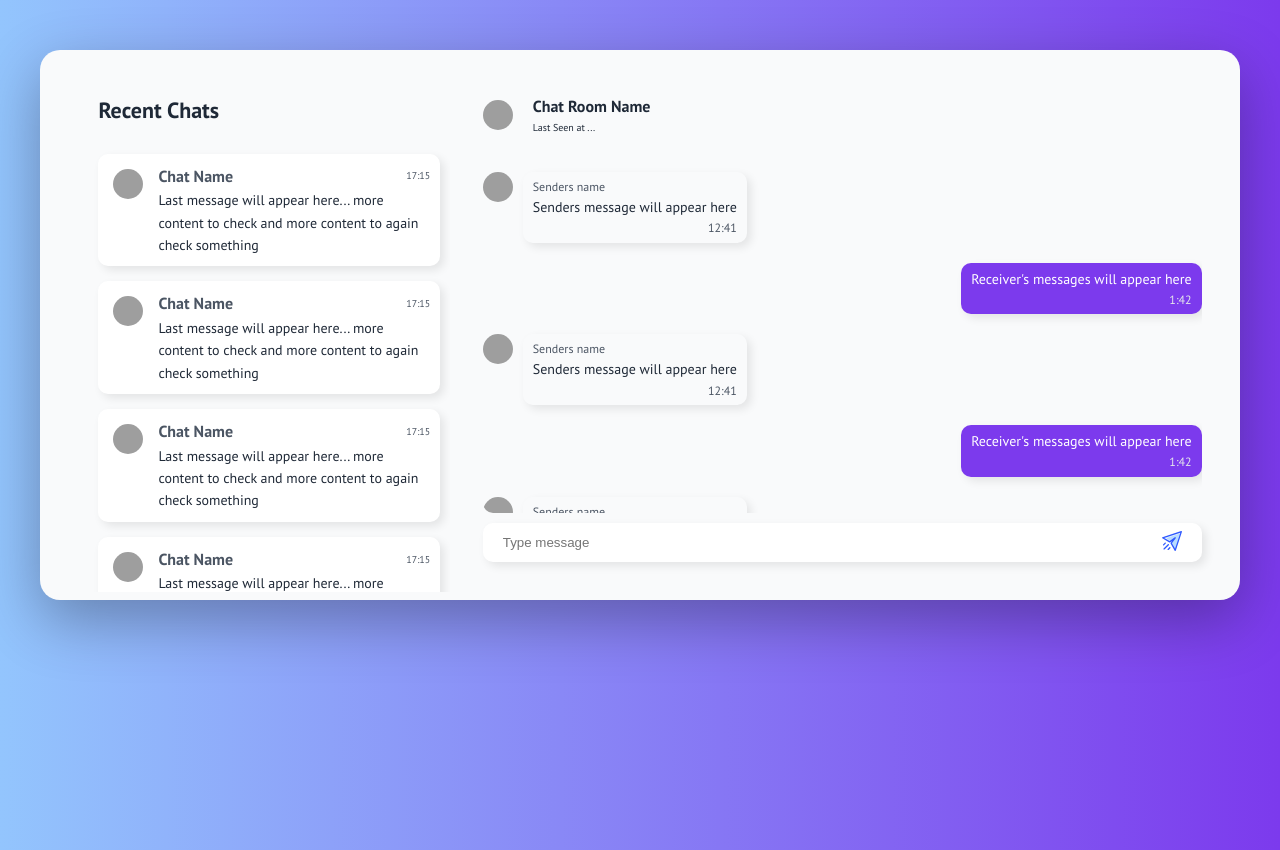
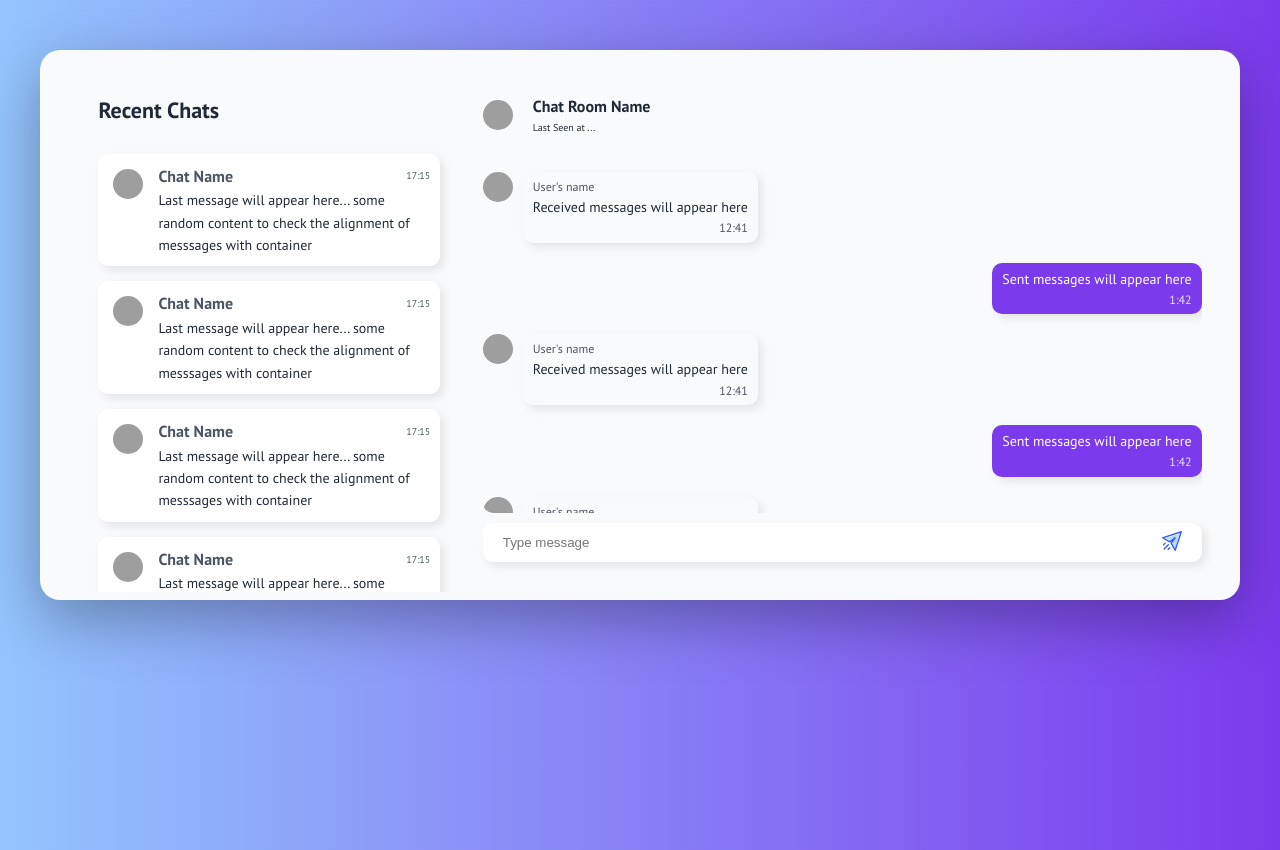
Before and after one commit to pratik-kumar-sahu/chitty-chat, a React (Create React App) app: page / in a window 1280 px wide. Built offline with nearby package versions, Linux system fonts and the light colour scheme; grey boxes are pictures that could not be loaded.

Commit message:
text changed

```diff
--- a/src/components/ChatSidebarItem/ChatSidebarItem.js
+++ b/src/components/ChatSidebarItem/ChatSidebarItem.js
@@ -16,8 +16,8 @@ function ChatSidebarItem() {
             <div className="sidebar-item__container--row-time">17:15</div>
           </div>
           <div className="sidebar-item__container--column-message">
-            Last message will appear here... more content to check and more
-            content to again check something
+            Last message will appear here... some random content to check the
+            alignment of messsages with container
           </div>
         </div>
       </div>
--- a/src/components/MsgContainers/Receiver.js
+++ b/src/components/MsgContainers/Receiver.js
@@ -11,7 +11,7 @@ function Receiver() {
           style={{ backgroundColor: "#7c3aed", color: "#fff" }}
           className="screen__container-message--content"
         >
-          <p>Receiver's messages will appear here</p>
+          <p>Sent messages will appear here</p>
           <div
             style={{
               color: "var(--gray-light)",
--- a/src/components/MsgContainers/Sender.js
+++ b/src/components/MsgContainers/Sender.js
@@ -14,9 +14,11 @@ function Sender() {
             style={{ color: "var(--gray-medium)", fontSize: "1.2rem" }}
             className="sender-name"
           >
-            Senders name
+            User's name
           </div>
-          <div className="sender-message">Senders message will appear here</div>
+          <div className="sender-message">
+            Received messages will appear here
+          </div>
           <div
             style={{
               color: "var(--gray-medium)",
```
